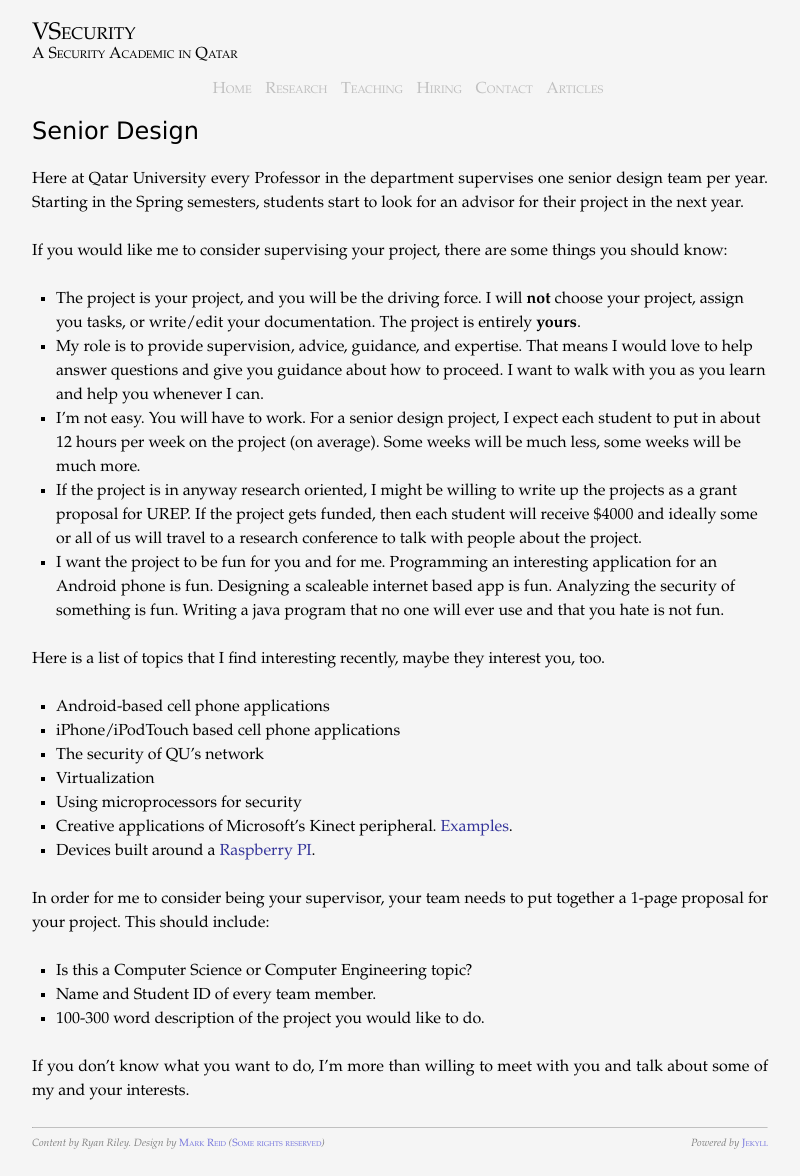
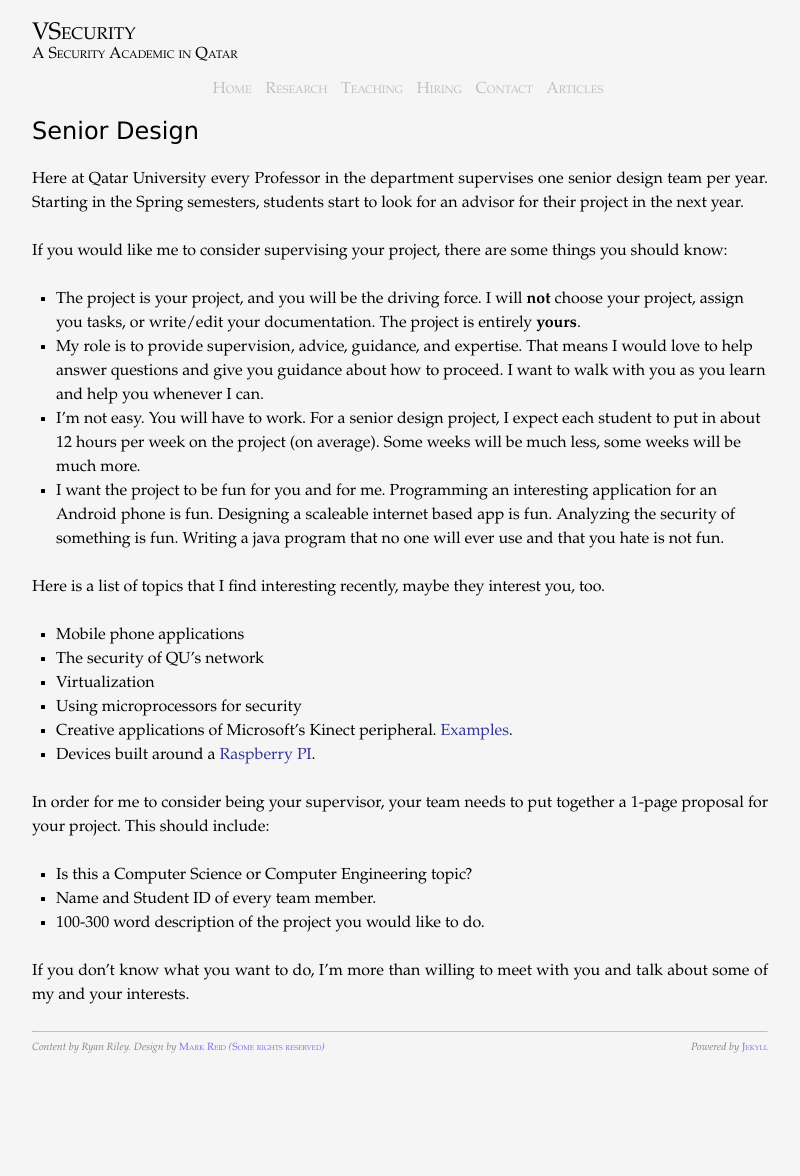
Before and after one commit to rriley/website, a Jekyll site: the page built from teaching/senior.md, in a window 1280 px wide. Shown: the whole page, without its empty margins (240-1040 px from the left). Built offline with Jekyll 4.4.1, drawn with Linux system fonts in a browser that asks for light colours; Markdown is read by kramdown in place of the engine named in the settings; after the commit the page ends 1080 px from its top, so only the background shows below that.

Commit message:
Slight tweak to senior design

```diff
--- a/teaching/senior.md
+++ b/teaching/senior.md
@@ -12,14 +12,12 @@ If you would like me to consider supervising your project, there are some things
  * The project is your project, and you will be the driving force. I will **not** choose your project, assign you tasks, or write/edit your documentation. The project is entirely **yours**.
  * My role is to provide supervision, advice, guidance, and expertise. That means I would love to help answer questions and give you guidance about how to proceed. I want to walk with you as you learn and help you whenever I can.
  * I’m not easy. You will have to work. For a senior design project, I expect each student to put in about 12 hours per week on the project (on average). Some weeks will be much less, some weeks will be much more.
- * If the project is in anyway research oriented, I might be willing to write up the projects as a grant proposal for UREP. If the project gets funded, then each student will receive $4000 and ideally some or all of us will travel to a research conference to talk with people about the project.
  * I want the project to be fun for you and for me. Programming an interesting application for an Android phone is fun. Designing a scaleable internet based app is fun. Analyzing the security of something is fun. Writing a java program that no one will ever use and that you hate is not fun.
 
 Here is a list of topics that I find interesting recently, maybe they interest you, too.
 
- * Android-based cell phone applications
- * iPhone/iPodTouch based cell phone applications
- * The security of QU’s network
+ * Mobile phone applications
+ * The security of QU's network
  * Virtualization
  * Using microprocessors for security
  * Creative applications of Microsoft’s Kinect peripheral. [Examples](http://www.crunchgear.com/2010/12/07/videos-the-best-kinect-hacks-and-mods-one-month-in/).
@@ -31,4 +29,4 @@ In order for me to consider being your supervisor, your team needs to put togeth
  * Name and Student ID of every team member.
  * 100-300 word description of the project you would like to do.
 
-If you don’t know what you want to do, I’m more than willing to meet with you and talk about some of my and your interests.
+If you don’t know what you want to do, I'm more than willing to meet with you and talk about some of my and your interests.
```
